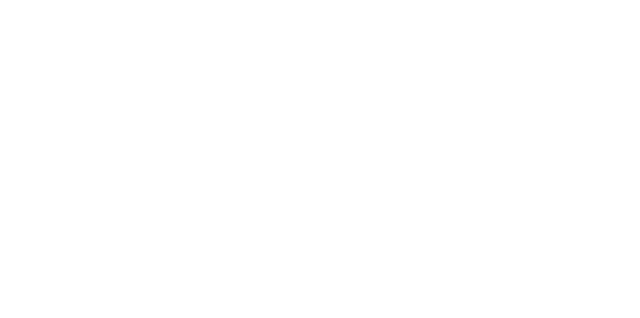
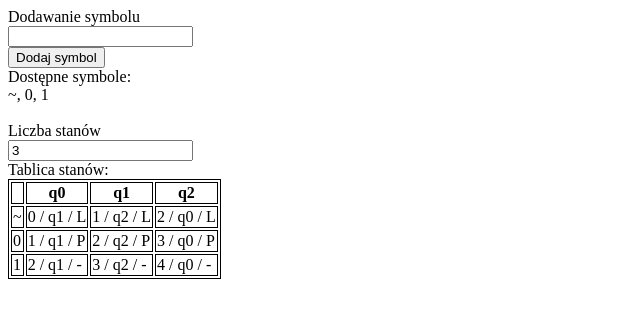
Before and after one commit to michalzaw/turing-machine, an Angular app: page / in a window 1280 px wide. Shown: the top 318 px of the page, without its empty margins (0-640 px from the left). Built offline with nearby package versions, Linux system fonts and the light colour scheme.

Commit message:
Added list of symbols and table of states.

```diff
--- /dev/null
+++ b/src/CellListElement.ts
@@ -0,0 +1,5 @@
+export class CellListElement {
+    next: CellListElement;
+    previous: CellListElement;
+    symbol: number;
+}
--- /dev/null
+++ b/src/State.ts
@@ -0,0 +1,5 @@
+export class State {
+    nextState: number;
+    symbol: number;
+    direction: number;
+}
--- a/src/app/app.component.css
+++ b/src/app/app.component.css
@@ -0,0 +1,3 @@
+table, th, td {
+    border: 1px solid black;
+  }
--- a/src/app/app.component.html
+++ b/src/app/app.component.html
@@ -1 +1,38 @@
+<div>
+    Dodawanie symbolu<br/>
+    <input id="newSymbolInput" type="text" [(ngModel)]="newSymbol" />
+    <br/>
+    <button id="addSymbolButton" (click)="addSymbol()">Dodaj symbol</button>
+    <br/>
+    Dostępne symbole:<br/>
+    {{allSymbols}}
+</div>
+
+<br/>
+
+<div>
+    Liczba stanów<br/>
+    <input id="statesCountInput" type="number" min="0" [(ngModel)]="statesCount" (change)="statesCountChange()"/>
+</div>
+
+<div>
+    Tablica stanów:<br/>
+    <table>
+        <tr>
+            <th></th>
+            <th *ngFor="let state of states; index as i">
+                q{{i}}
+            </th>
+        </tr>
+        <tr *ngFor="let symbol of symbols; index as i">
+            <td>
+                {{symbol}}
+            </td>
+            <td *ngFor="let state of states">
+                {{state[i].symbol}} / q{{state[i].nextState}} / {{getDirection(i)}}
+            </td>
+        </tr>
+    </table>
+</div>
+
 <router-outlet></router-outlet>
--- a/src/app/app.component.ts
+++ b/src/app/app.component.ts
@@ -1,4 +1,6 @@
 import { Component } from '@angular/core';
+import { State } from 'src/State';
+import { CellListElement } from 'src/CellListElement';
 
 @Component({
   selector: 'app-root',
@@ -6,5 +8,66 @@
   styleUrls: ['./app.component.css']
 })
 export class AppComponent {
-  title = 'turing-machine';
+  states: State[][] = [];
+  symbols: string[] = [];
+  head: CellListElement = new CellListElement();
+
+  newSymbol: string;
+  allSymbols: string;
+
+  statesCount: number = 0;
+
+  constructor() {
+    this.symbols.push("~");
+    this.symbols.push("0");
+    this.symbols.push("1");
+    this.allSymbols = this.symbols.join(", ");
+
+    this.statesCount = 3;
+    for (let i = 0; i < this.statesCount; ++i) {
+      this.states.push(new Array(this.symbols.length));
+      for (let j = 0; j < this.states[i].length; ++j) {
+        this.states[i][j] = new State();
+        this.states[i][j].symbol = i + j;
+        this.states[i][j].nextState = (i + 1) % this.statesCount;
+        this.states[i][j].direction = (i * j) % this.statesCount;
+      }
+    }
+  }
+
+  addSymbol() {
+    this.symbols.push(this.newSymbol);
+    this.allSymbols = this.symbols.join(", ");
+
+    for (let i = 0; i < this.states.length; ++i) {
+      for (let j = this.states[i].length; j < this.symbols.length; ++j) {
+        this.states[i].push(new State());
+      }
+    }
+  }
+
+  statesCountChange() {
+    if (this.states.length < this.statesCount) {
+      for (let i = this.states.length; i < this.statesCount; ++i) {
+        this.states.push(new Array(this.symbols.length));
+        for (let j = 0; j < this.states[i].length; ++j) {
+          this.states[i][j] = new State();
+        }
+      }
+    } else {
+      for (let i = this.states.length; i > this.statesCount; --i) {
+        this.states.pop();
+      }
+    }
+  }
+
+  getDirection(index) {
+    if (index == 0) {
+      return "L";
+    } else if (index == 1) {
+      return "P";
+    } else {
+      return "-"
+    }
+  }
 }
--- a/src/app/app.module.ts
+++ b/src/app/app.module.ts
@@ -1,5 +1,6 @@
 import { BrowserModule } from '@angular/platform-browser';
 import { NgModule } from '@angular/core';
+import { FormsModule } from '@angular/forms';
 
 import { AppRoutingModule } from './app-routing.module';
 import { AppComponent } from './app.component';
@@ -10,7 +11,8 @@
   ],
   imports: [
     BrowserModule,
-    AppRoutingModule
+    AppRoutingModule,
+    FormsModule
   ],
   providers: [],
   bootstrap: [AppComponent]
```
